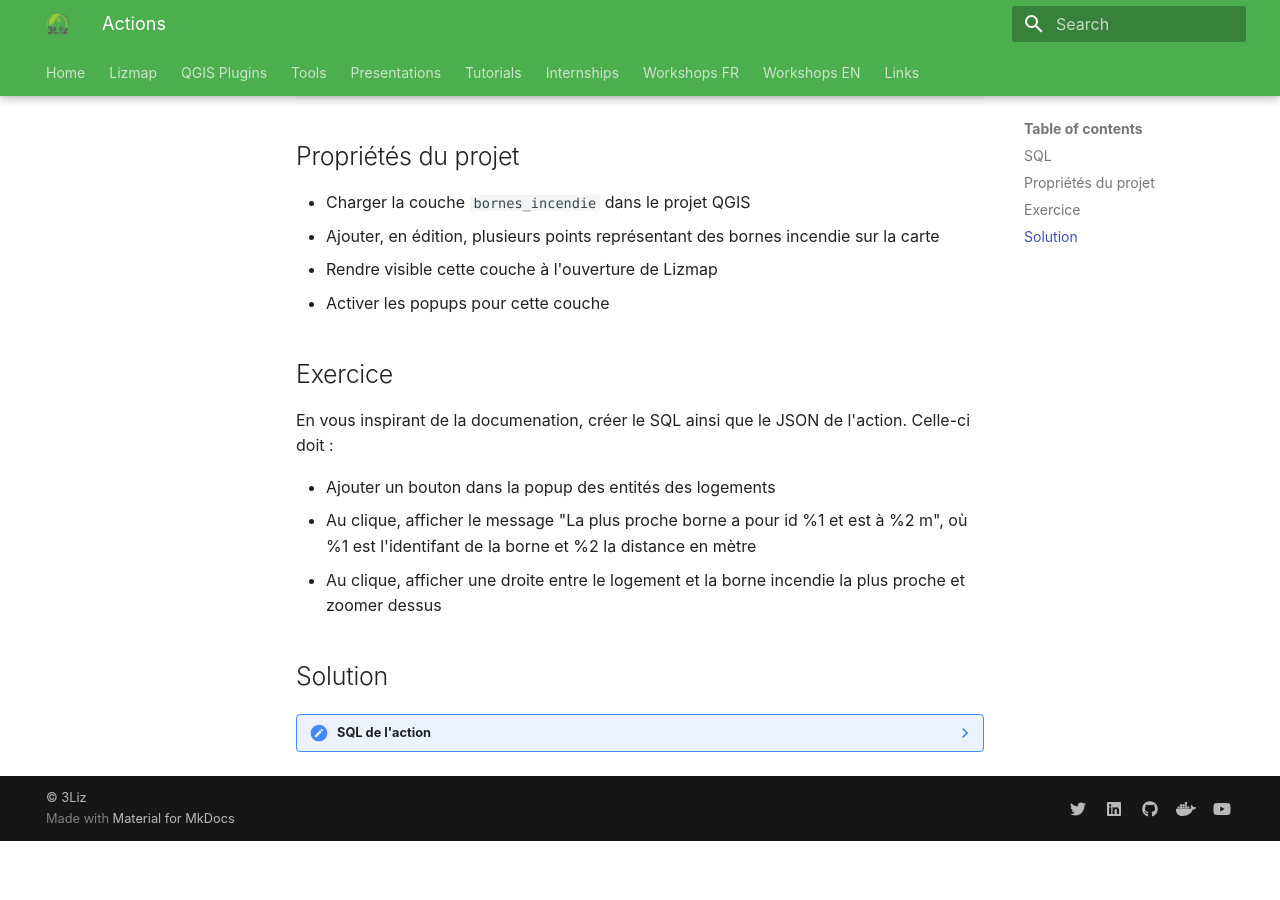
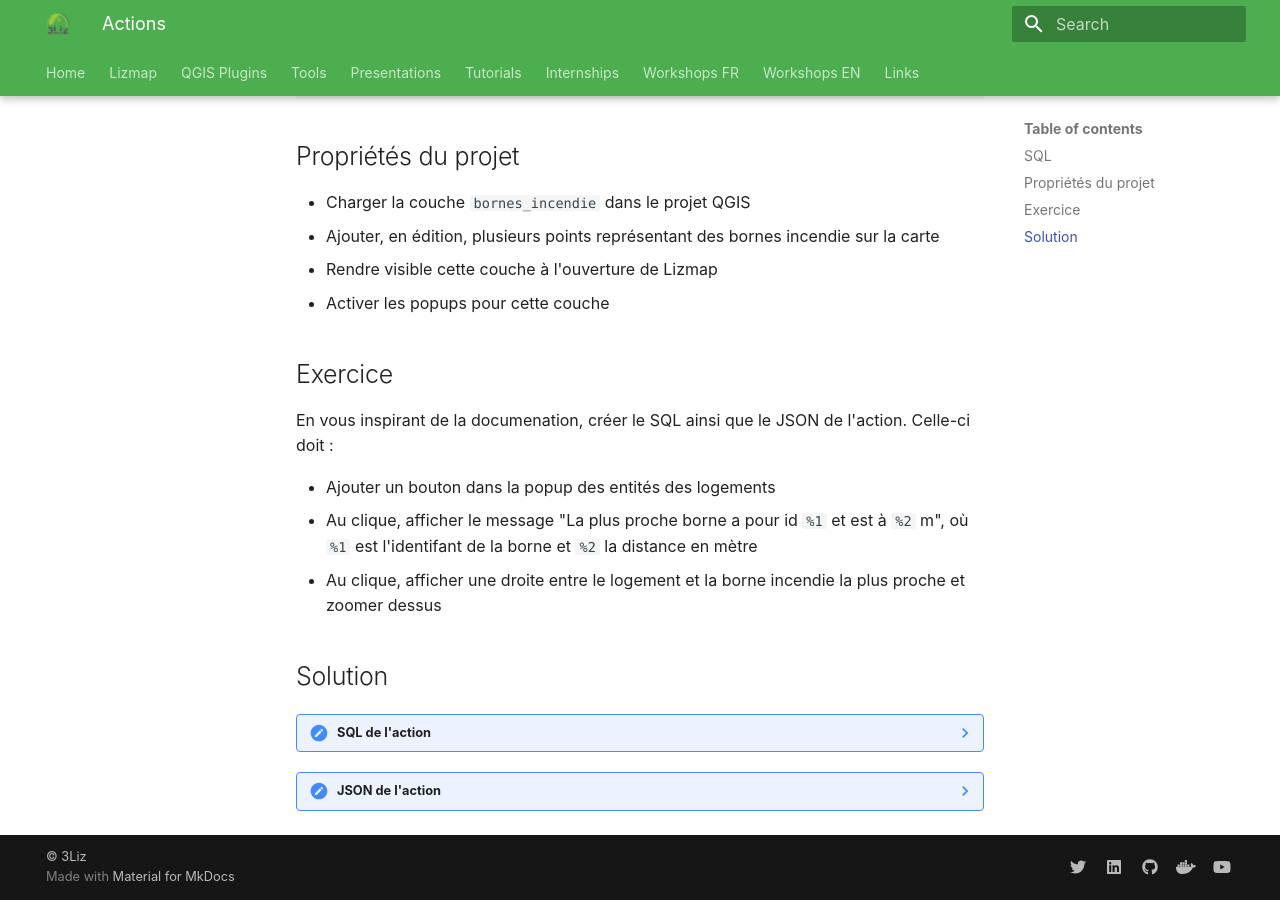
Before and after one commit to 3liz/3liz.github.io, an MkDocs documentation site: the page built from docs/workshop/actions.md, in a window 1280 px wide and 900 px high, scrolled down 511 px. Built offline with MkDocs 1.6.1 and Material for MkDocs 9.7.7, drawn with Linux system fonts in a browser that asks for light colours; nearby versions of some CDN libraries; before the commit the page ends 1352 px from its top, so only the background shows below that.

Commit message:
Small fixes for actions

````diff
--- a/docs/workshop/actions.md
+++ b/docs/workshop/actions.md
@@ -30,7 +30,7 @@ CREATE INDEX ON bornes_incendie USING GIST (geom);
 En vous inspirant de la documenation, créer le SQL ainsi que le JSON de l'action. Celle-ci doit :
 
 * Ajouter un bouton dans la popup des entités des logements
-* Au clique, afficher le message "La plus proche borne a pour id %1 et est à %2 m", où %1 est l'identifant de la borne et %2 la distance en mètre
+* Au clique, afficher le message "La plus proche borne a pour id `%1` et est à `%2` m", où `%1` est l'identifant de la borne et `%2` la distance en mètre
 * Au clique, afficher une droite entre le logement et la borne incendie la plus proche et zoomer dessus
 
 ## Solution
@@ -108,7 +108,8 @@ En vous inspirant de la documenation, créer le SQL ainsi que le JSON de l'actio
 
     COMMENT ON FUNCTION lizmap_get_data(json) IS 'Generate a valid GeoJSON from an action described by a name, PostgreSQL schema and table name of the source data, a QGIS layer name, a feature id and additional options.';
     ```
-    * Puis créer le JSON:
+
+??? note "JSON de l'action"
     ```json
     [
         {
````
